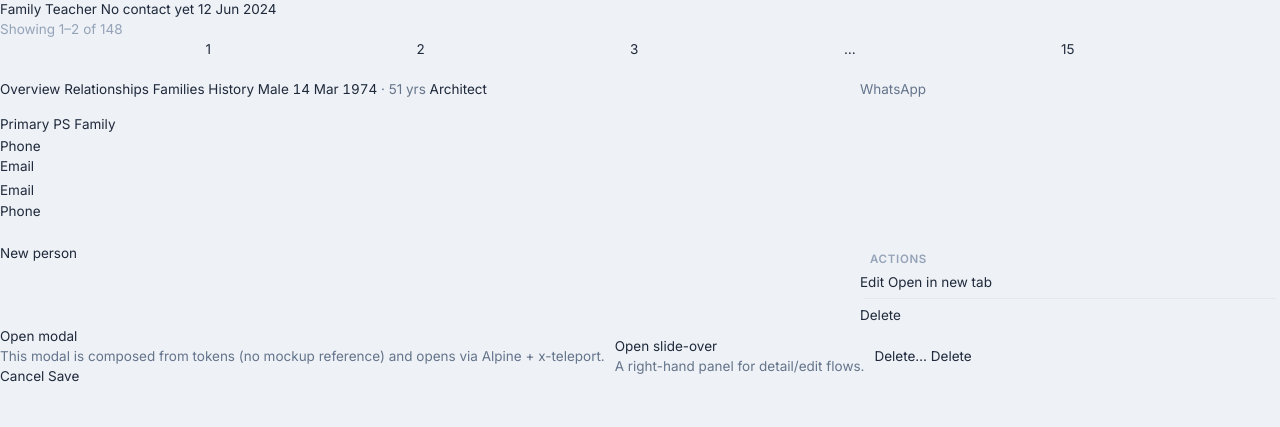
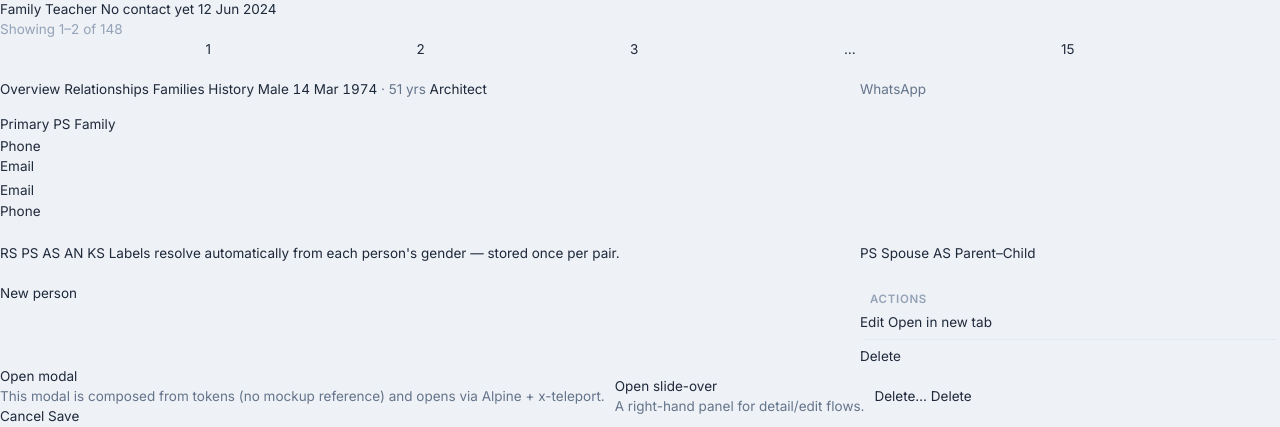
Before and after one commit to sajisukumaran/mynestra, a Django app: template templates/styleguide/index.html in a window 1280 px wide. Shown: the part 543-970 px from the top of the page. Before the commit the page ends 925 px from the top, so only its background shows below. Run offline with Django 5.2, Linux system fonts and the light colour scheme; the template is opened without the code that fills it, so the values that code supplies are empty; style sheets or scripts are compiled from the project's sources.

Commit message:
feat(ui): avatar-group + hint components in kit & styleguide
c-avatar-group stacks avatars with a "+N" overflow badge (for family member
strips); c-hint is a subtle accent-icon note (the "labels resolve
automatically" line). Adds the .hint class to the component sheet and demos
both — plus the resolved relationship rows — in /styleguide, replacing the
mockup's inline-styled hint with a real component.

Co-Authored-By: Claude Opus 4.8 (1M context) <noreply@anthropic.com>

```diff
--- a/assets/css/app.css
+++ b/assets/css/app.css
@@ -164,6 +164,8 @@ img { max-width:100%; display:block; }
 .subtle { color:var(--text-subtle); }
 .strong { color:var(--text-strong); font-weight:600; }
 .eyebrow { font-size:var(--fs-xs); font-weight:600; letter-spacing:.07em; text-transform:uppercase; color:var(--text-subtle); }
+.hint { display:flex; align-items:center; gap:7px; color:var(--text-subtle); font-size:var(--fs-sm); }
+.hint .ic { color:var(--accent); }
 
 /* ---- Icons ---- */
 .ic { width:20px; height:20px; flex:none; fill:none; stroke:currentColor;
--- /dev/null
+++ b/templates/cotton/avatar_group.html
@@ -0,0 +1,4 @@
+<c-vars more="" class="" />
+{% comment %}Stacked avatars + optional "+N" overflow badge. Caller places c-avatar elements in the
+slot; pass `more` for the overflow count. Matches the family-card group in the mockups.{% endcomment %}
+<div class="avatar-group{% if class %} {{ class }}{% endif %}" {{ attrs }}>{{ slot }}{% if more %}<span class="avatar-more">+{{ more }}</span>{% endif %}</div>
--- /dev/null
+++ b/templates/cotton/hint.html
@@ -0,0 +1,3 @@
+<c-vars icon="sparkles" class="" />
+{% comment %}Subtle inline note with a leading accent icon (e.g. "Labels resolve automatically…").{% endcomment %}
+<div class="hint{% if class %} {{ class }}{% endif %}" {{ attrs }}><c-icon name="{{ icon }}" size="sm" />{{ slot }}</div>
--- a/templates/styleguide/index.html
+++ b/templates/styleguide/index.html
@@ -274,6 +274,31 @@
     </c-card>
 
     <div class="grid-2">
+      <c-card title="Avatar group & hint">
+        <div class="stack-16">
+          <c-avatar-group more="1">
+            <c-avatar tint="teal" size="sm">RS</c-avatar>
+            <c-avatar tint="rose" size="sm">PS</c-avatar>
+            <c-avatar tint="blue" size="sm">AS</c-avatar>
+            <c-avatar tint="violet" size="sm">AN</c-avatar>
+            <c-avatar tint="slate" size="sm">KS</c-avatar>
+          </c-avatar-group>
+          <c-hint>Labels resolve automatically from each person's gender — stored once per pair.</c-hint>
+        </div>
+      </c-card>
+      <c-card title="Relationship rows">
+        <c-rel-row name="Priya Sharma" role="Wife">
+          <c-slot name="avatar"><c-avatar tint="rose" size="sm">PS</c-avatar></c-slot>
+          <c-slot name="tail"><c-badge variant="info">Spouse</c-badge></c-slot>
+        </c-rel-row>
+        <c-rel-row name="Aarav Sharma" role="Son">
+          <c-slot name="avatar"><c-avatar tint="blue" size="sm">AS</c-avatar></c-slot>
+          <c-slot name="tail"><c-badge>Parent–Child</c-badge></c-slot>
+        </c-rel-row>
+      </c-card>
+    </div>
+
+    <div class="grid-2">
       <c-card title="Empty state" flush>
         <c-empty-state icon="inbox" title="No people yet" text="Add your first contact to get started.">
           <c-button variant="primary"><c-icon name="plus" /> New person</c-button>
```
